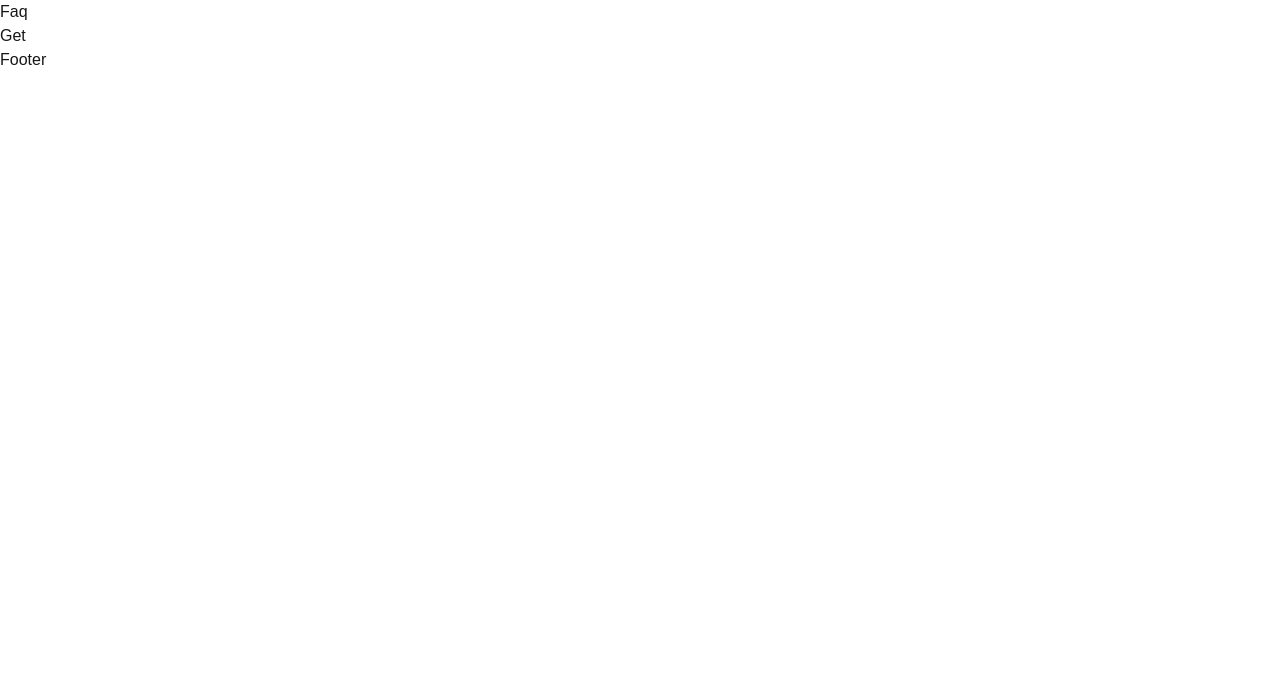
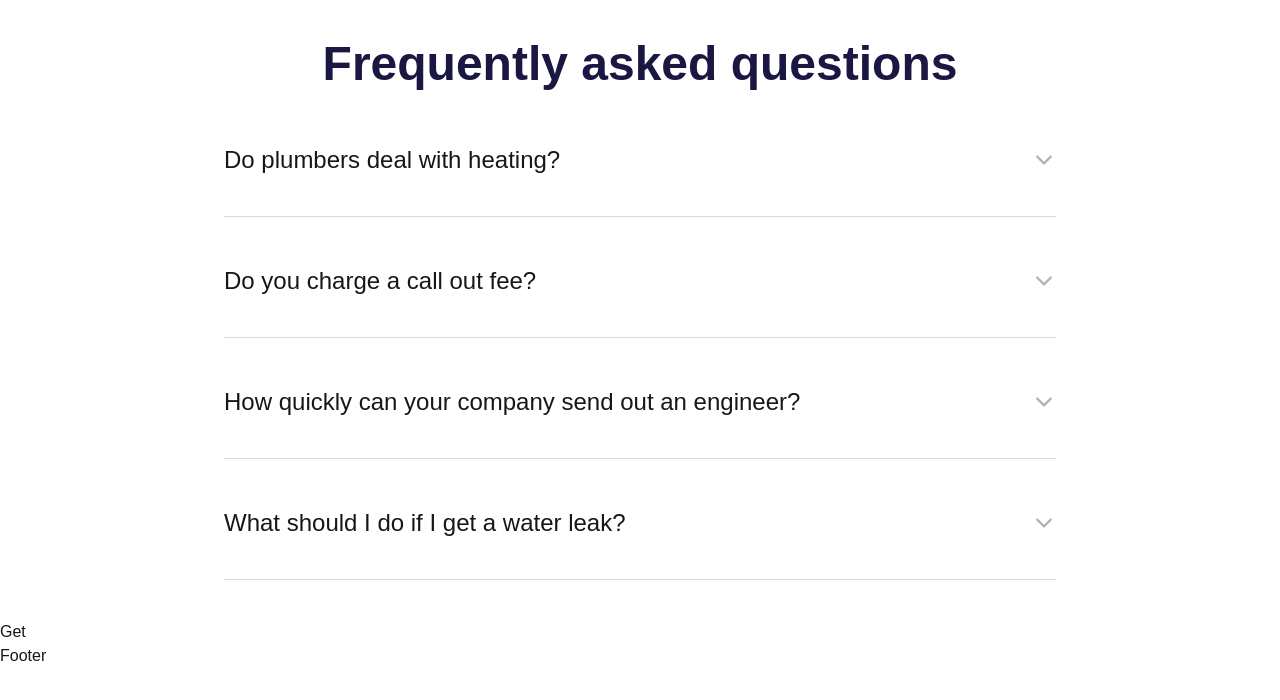
Before and after one commit to farzanacoder/Task1_repo, a Next.js app: page / in a window 1280 px wide. Shown: the top 700 px of the page. Built offline with nearby package versions, Linux system fonts and the light colour scheme.

Commit message:
Faq done

```diff
--- a/components/Faq.jsx
+++ b/components/Faq.jsx
@@ -1,9 +1,66 @@
+"use client"
 import React from 'react'
+import { useState } from "react"
+import { IoIosArrowDown } from "react-icons/io";
+import { IoIosArrowUp } from "react-icons/io";
+
+
+
+const faqs = [
+  {
+    question: "Do plumbers deal with heating?",
+    answer:
+      "Some of our local plumbers are also gas registered and experienced working on heating systems, bathrooms and kitchens.",
+  },
+  {
+    question: "Do you charge a call out fee?",
+    answer: "Some of our local plumbers are also gas registered and experienced working on heating systems, bathrooms and kitchens.",
+  },
+  {
+    question: "How quickly can your company send out an engineer?",
+    answer: "Some of our local plumbers are also gas registered and experienced working on heating systems, bathrooms and kitchens.",
+  },
+  {
+    question: "What should I do if I get a water leak?",
+    answer:
+      "Some of our local plumbers are also gas registered and experienced working on heating systems, bathrooms and kitchens.",
+  },
+]
+
+
 
 const Faq = () => {
+  const [openIndex, setOpenIndex] = useState(null)
+
+  const toggleFAQ = (index) => {
+    setOpenIndex(openIndex === index ? null : index)
+  }
+
   return (
-    <div>Faq</div>
-  )
+    <div className="max-w-4xl mx-auto px-4 lg:px-8 py-10">
+      <h2 className="text-2xl md:text-[32px] lg:text-5xl font-bold text-[#1B1743] text-center mb-6">
+        Frequently asked questions
+      </h2>
+
+      <div className="space-y-4">
+        {faqs.map((faq, index) => (
+          <div
+            key={index}
+            className="border-b border-[#D4DBE0] pb-2 cursor-pointer"
+            onClick={() => toggleFAQ(index)}
+          >
+            <div className="flex justify-between items-center py-4 sm:py-6 md:py-8 font-semibold text-base md:text-xl lg:text-2xl">
+              <p className="font-medium">{faq.question}</p>
+              <span className='text-[#AAB6B5]'>{openIndex === index ? <IoIosArrowUp /> : <IoIosArrowDown />}</span>
+            </div>
+            {openIndex === index && (
+              <p className="mb-4 md:mb-6 mt-2 text-sm  md:text-lg text-[#2A2F32] leading-6">{faq.answer}</p>
+            )}
+          </div>
+        ))}
+      </div>
+    </div>
+  );
 }
 
 export default Faq
```
Also changed, not shown: package.json (+4 -3 lines), 1 other file (tests, documents, lock files or other folders).
